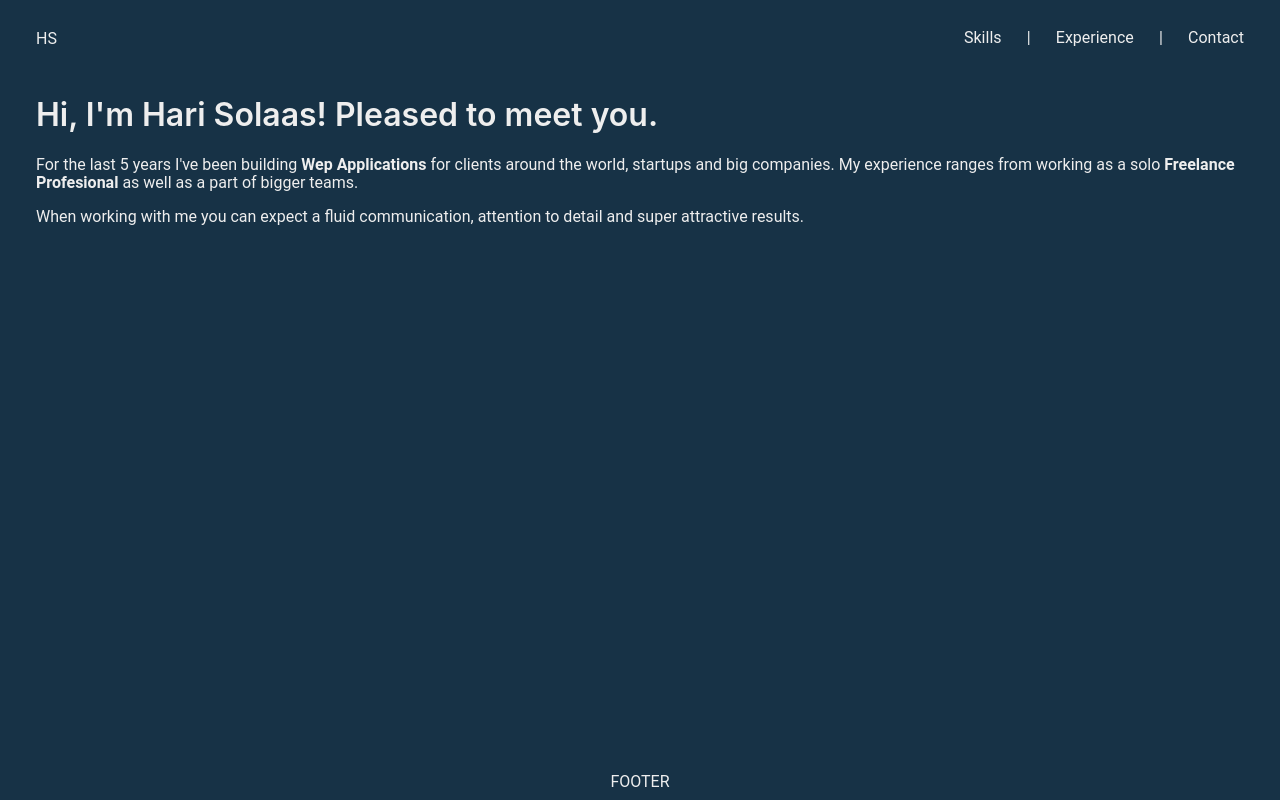
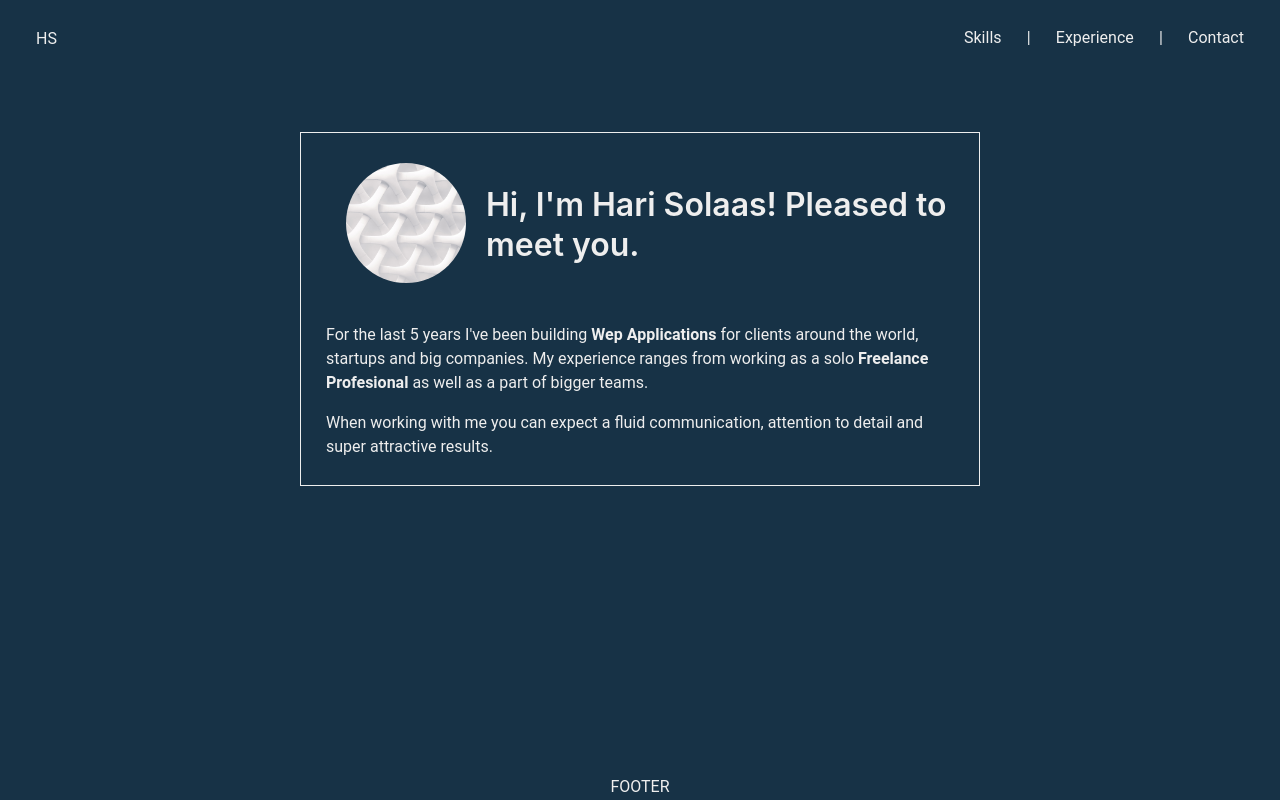
Before and after one commit to harisolaas/harisolaas-personal-portfolio, a Next.js app: page / in a window 1280 px wide. Built offline with nearby package versions, Linux system fonts and the light colour scheme; no server answers; a web font is replaced by a local one.

Commit message:
Add base styling for homepage.

```diff
--- a/components/layout.tsx
+++ b/components/layout.tsx
@@ -16,23 +16,26 @@ const Header = styled.header`
   ${globalPadding}
   align-items: center;
   display: flex;
-  height: 76px;
+  height: ${({ theme }) => theme.headerHeight};
   justify-content: space-between;
+  position: fixed;
+  width: 100%;
 `;
 const LayoutWrapper = styled.div`
   background-color: ${({ theme }) => theme.colors.background};
+  display: flex;
+  flex-flow: column;
   min-height: 100vh;
   position: relative;
 `;
-const Main = styled.main`
-  ${globalPadding}
-`;
 const Footer = styled.footer`
   ${globalPadding}
+  align-items: center;
   bottom: 0;
-  height: 28px;
+  display: flex;
+  height: ${({ theme }) => theme.footerHeight};
+  justify-content: center;
   position: absolute;
-  text-align: center;
   width: 100%;
 `;
 
@@ -65,7 +68,7 @@ const Layout: FC<LayoutProps> = ({ children, title = "Hari Solaas" }) => {
           </Link>
         </GlobalNavigation>
       </Header>
-      <Main>{children}</Main>
+      {children}
       <Footer>FOOTER</Footer>
     </LayoutWrapper>
   );
--- /dev/null
+++ b/components/main.tsx
@@ -0,0 +1,10 @@
+import styled from "styled-components";
+import { globalPadding } from "../styles/mixins";
+
+export default styled.main`
+  ${globalPadding}
+  flex-grow: 1;
+  margin-top: ${({ theme }) => theme.headerHeight};
+  margin-bottom: ${({ theme }) => theme.footerHeight};
+  min-height: 280px;
+`;
--- a/pages/_app.tsx
+++ b/pages/_app.tsx
@@ -2,13 +2,7 @@ import { AppProps } from "next/app";
 import { FC } from "react";
 import { ThemeProvider, DefaultTheme } from "styled-components";
 import GlobalStyle from "../styles/global-style";
-
-const theme: DefaultTheme = {
-  colors: {
-    primary: "#eeeeee",
-    background: "#173246",
-  },
-};
+import theme from "../styles/theme";
 
 const App: FC<AppProps> = ({ Component, pageProps }) => {
   return (
--- a/pages/index.tsx
+++ b/pages/index.tsx
@@ -1,24 +1,65 @@
 import { differenceInYears } from "date-fns";
+import Image from "next/image";
+import styled from "styled-components";
 import H1 from "../components/h1";
 import Layout from "../components/layout";
+import DefaultMain from "../components/main";
 import Text from "../components/text";
+
+const Content = styled.div`
+  border: 1px solid ${({ theme }) => theme.colors.primary};
+  margin: 56px auto 0;
+  max-width: 680px;
+  padding: 10px 25px;
+`;
+const ContentHeader = styled.div`
+  display: grid;
+  grid-template-columns: 160px auto;
+`;
+const ImageContainer = styled.div`
+  padding: 20px;
+`;
+const StyledImage = styled(Image)`
+  border-radius: 50%;
+`;
+const TitleContainer = styled.div`
+  display: flex;
+  align-items: center;
+`;
 
 export default function Home(): JSX.Element {
   const yearsOfExperience = differenceInYears(new Date(), new Date(2016, 1, 1));
   return (
     <Layout>
+      <DefaultMain>
+        <Content>
+          <ContentHeader>
+            <ImageContainer>
+              <StyledImage
+                src="/images/profile.jpg"
+                alt="Personal picture"
+                height={120}
+                width={120}
+                priority
+              />
+            </ImageContainer>
+            <TitleContainer>
               <H1>Hi, I'm Hari Solaas! Pleased to meet you.</H1>
+            </TitleContainer>
+          </ContentHeader>
           <Text>
             For the last {yearsOfExperience} years I've been building{" "}
-        <strong>Wep Applications</strong> for clients around the world, startups
-        and big companies. My experience ranges from working as a solo{" "}
-        <strong>Freelance Profesional</strong> as well as a part of bigger
-        teams.
+            <strong>Wep Applications</strong> for clients around the world,
+            startups and big companies. My experience ranges from working as a
+            solo <strong>Freelance Profesional</strong> as well as a part of
+            bigger teams.
           </Text>
           <Text>
-        When working with me you can expect a fluid communication, attention to
-        detail and super attractive results.
+            When working with me you can expect a fluid communication, attention
+            to detail and super attractive results.
           </Text>
+        </Content>
+      </DefaultMain>
     </Layout>
   );
 }
--- a/styled.d.ts
+++ b/styled.d.ts
@@ -6,5 +6,7 @@ declare module "styled-components" {
       background: string;
       primary: string;
     };
+    footerHeight: string;
+    headerHeight: string;
   }
 }
--- a/styles/mixins.ts
+++ b/styles/mixins.ts
@@ -5,7 +5,7 @@ export const defaultText = css`
   font-family: Roboto, -apple-system, BlinkMacSystemFont, Segoe UI, Oxygen,
     Ubuntu, Cantarell, Fira Sans, Droid Sans, Helvetica Neue, sans-serif;
   font-size: 1rem;
-  line-height: 1.15;
+  line-height: 1.5;
 `;
 export const globalPadding = css`
   padding: 0 36px;
@@ -14,5 +14,5 @@ export const heading = css`
   color: ${({ theme }) => theme.colors.primary};
   font-family: Montserrat, -apple-system, BlinkMacSystemFont, Segoe UI, Oxygen,
     Ubuntu, Cantarell, Fira Sans, Droid Sans, Helvetica Neue, sans-serif;
-  line-height: 1.15;
+  line-height: 1.25;
 `;
--- /dev/null
+++ b/styles/theme.ts
@@ -0,0 +1,12 @@
+import { DefaultTheme } from "styled-components";
+
+const theme: DefaultTheme = {
+  colors: {
+    primary: "#eeeeee",
+    background: "#173246",
+  },
+  footerHeight: "28px",
+  headerHeight: "76px",
+};
+
+export default theme;
```
Also changed, not shown: pages/contact.tsx (+5 -2 lines), pages/experience.tsx (+6 -3 lines), pages/skills.tsx (+6 -3 lines), public/images/profile.jpg (added). Lines whose indentation alone changed are shown as unchanged.
